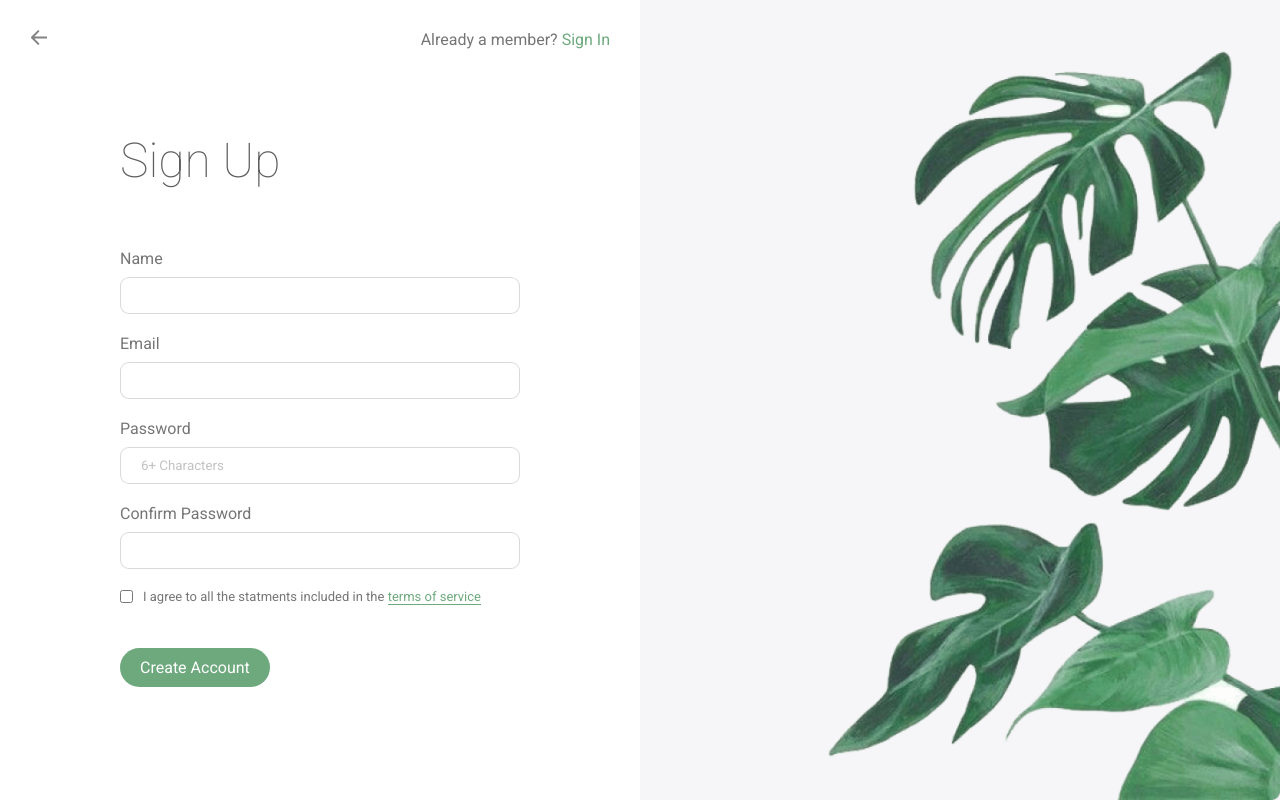
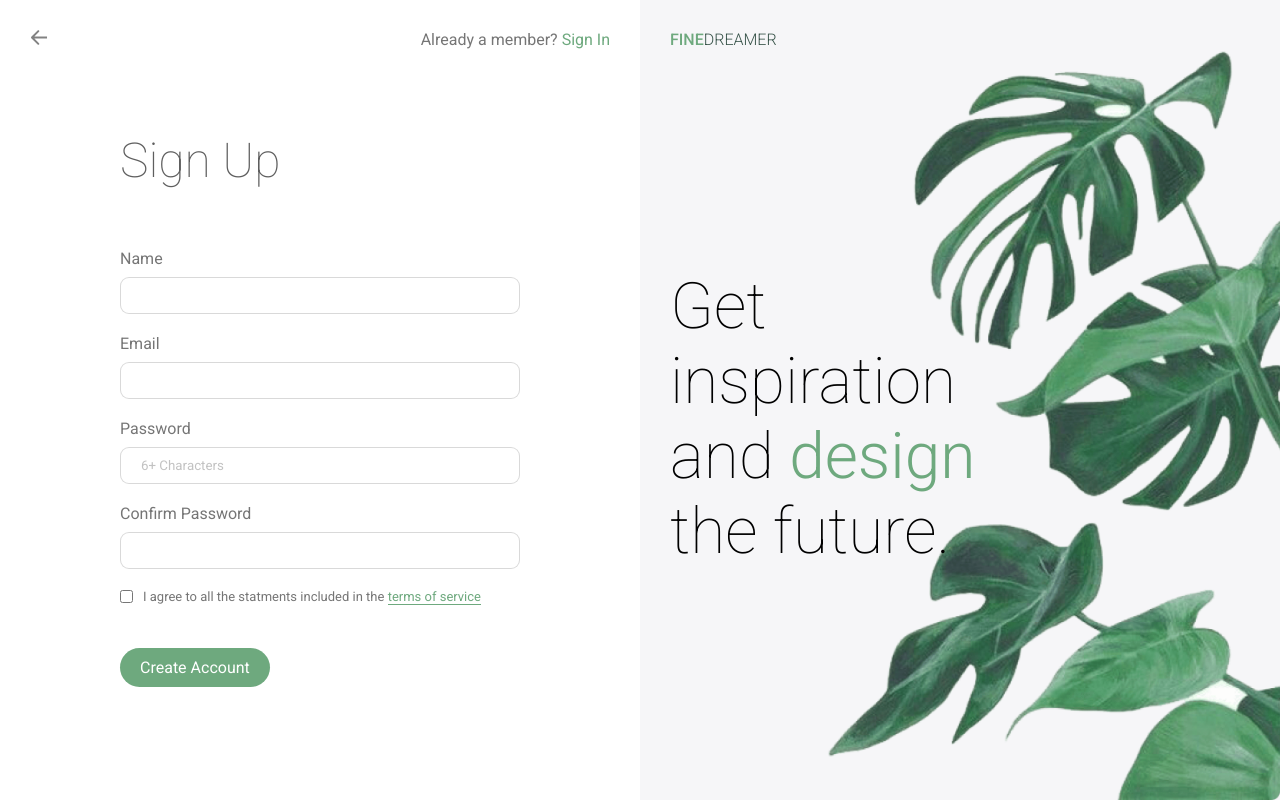
Before and after one commit to AkivaMajowka/Ui-Form-with-Validation, a plain HTML site: page index.html in a window 1280 px wide. Drawn offline with Linux system fonts and the light colour scheme.

Commit message:
v02 final UI

```diff
--- a/index.html
+++ b/index.html
@@ -36,7 +36,14 @@
             </div>
 
         </div>
-        <div class="img-side"></div>
+        <div class="img-side">
+            <div class="head">
+               <p>fine<span class="logo-span">dreamer</span></p>
+            </div>
+            <div class="content" style="height: 100%; display: flex; flex-direction: column;">
+                <h2 style="margin: auto 0">Get<br>inspiration and <span>design</span> the future.</h2>
+            </div>
+        </div>
     </div>
 <script src="script.js"></script>
 </body>
--- a/style.css
+++ b/style.css
@@ -41,11 +41,11 @@
     height: 100%;
 }
 
-span {
+.form-side span {
     color: var(--light-green);
 }
 
-span:hover {
+.form-side span:hover {
     border-bottom: solid 1px var(--light-green);
     cursor: pointer;
 }
@@ -123,4 +123,35 @@ button {
     border-radius: 50px;
     border: none;
     margin: 0 auto;
+    cursor: pointer;
 }
+
+.img-side .logo-span {
+   font-weight: 300;
+   color: rgba(55, 83, 73, 1);
+}
+
+.img-side content {
+    display: flex;
+    flex-direction: column;
+    height: 100%;
+}
+
+.img-side p {
+    text-transform: uppercase;
+    font-weight: 500;
+    color: var(--strong-green);
+    letter-spacing: 2;
+}
+
+.img-side h2 {
+    margin: auto 0;
+    font-size: 64px;
+    font-weight: 200;
+    max-width: 400px;
+}
+
+.img-side h2 span {
+    font-weight: 300;
+    color: var(--strong-green)
+}
```
